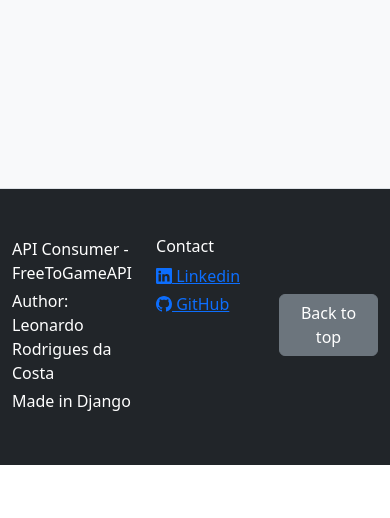
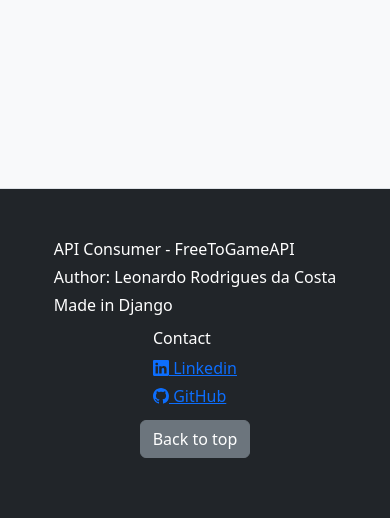
Before and after one commit to leonhardc/freetogameapi-django, a Django app: page /games-salvos/ in a window 390 px wide. Shown: the part 740-1258 px from the top of the page. Before the commit the page ends 1205 px from the top, so only its background shows below. Run offline with Django 4.2, Linux system fonts and the light colour scheme; some libraries are stand-ins or nearby versions.

Commit message:
project update - adicionado responsividade no footer

```diff
--- a/templates/parciais/_footer.html
+++ b/templates/parciais/_footer.html
@@ -1,13 +1,16 @@
 {% load static %}
 
 <div class="container">
-    <div class="row">
-        <div class="col">
+    <div class="row row-cols-1 row-cols-sm-2 row-cols-md-3 d-flex justify-content-between">
+        <div class="col d-flex justify-content-center mb-2">
+            <div>
                 <p class="mb-1">API Consumer - FreeToGameAPI</p>
                 <p class="mb-1">Author: Leonardo Rodrigues da Costa</p>
                 <p class="mb-1">Made in Django</p>
             </div>
-        <div class="col">
+        </div>
+        <div class="col d-flex justify-content-center mb-2">
+            <div>
                 <h6>Contact</h6>
                 <p class="mb-1">
                     <a href="https://www.linkedin.com/in/leonardorcost/"
@@ -34,7 +37,8 @@
                 <p class="mb-1"></p>
                 <p class="mb-1"></p>
             </div>
-        <div class="col d-flex justify-content-end align-items-center">
+        </div>
+        <div class="col d-flex justify-content-center align-items-center mb-2">
             <p class="float-end mb-1">
                 <a href="#">
                     <button class="btn btn-secondary rounded">
@@ -44,6 +48,4 @@
             </p>
         </div>
     </div>
-
-
 </div>
```
Lines whose indentation alone changed are shown as unchanged.
